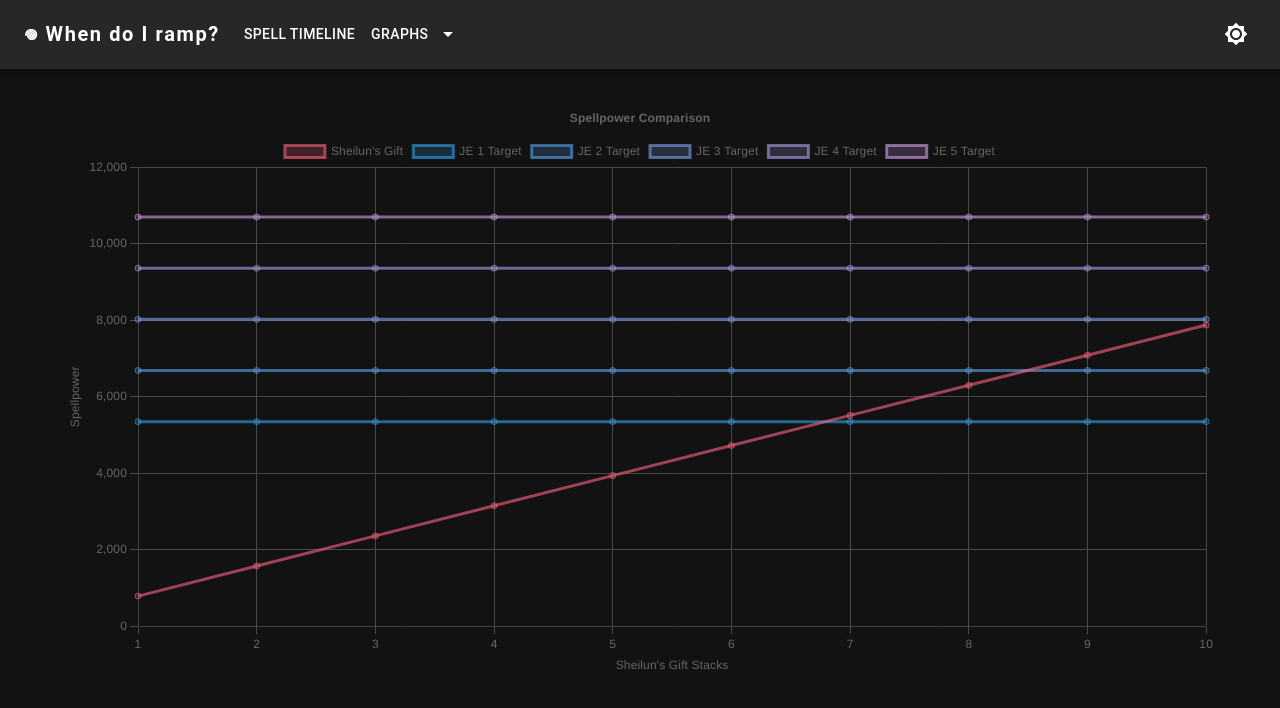
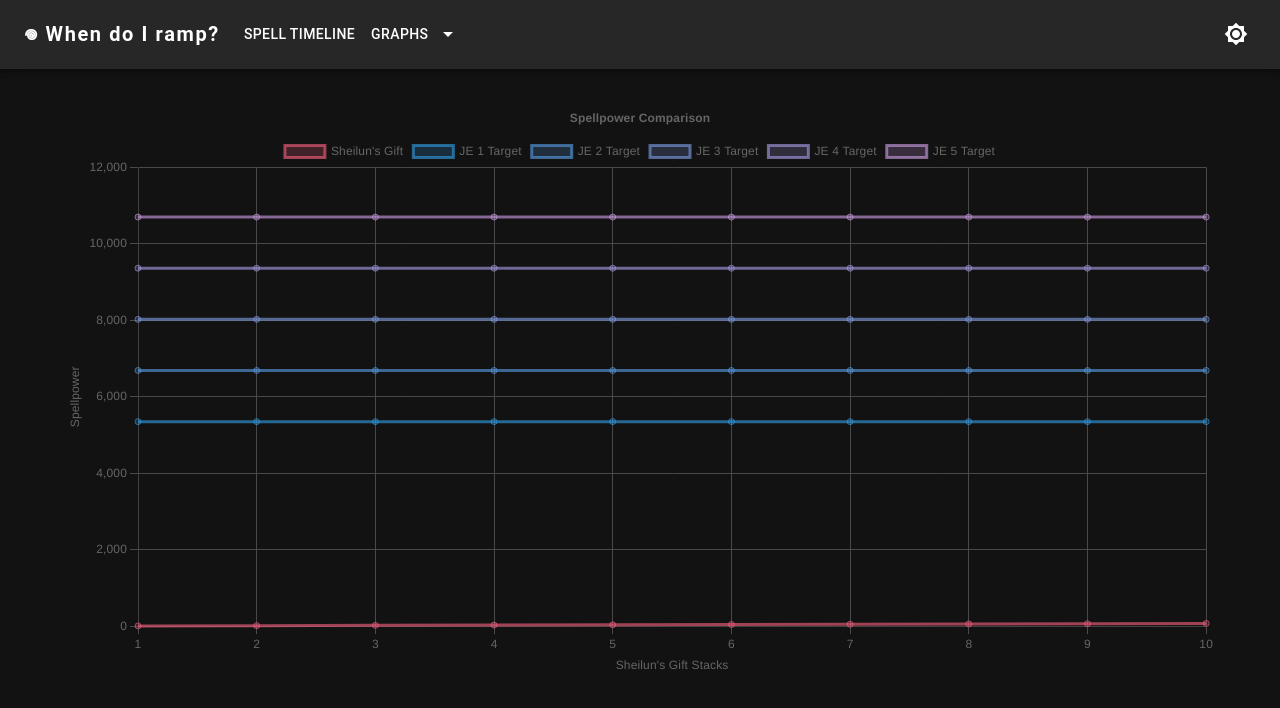
Before and after one commit to lolswirl/wait-im-ramping, a React (Create React App) app: page /graphs/jade-empowerment-sheiluns in a window 1280 px wide. Shown: the top 708 px of the page. Built offline with nearby package versions, Linux system fonts and the light colour scheme.

Commit message:
refactor spellpower calcs

```diff
--- a/src/pages/graphs/SheilunVSJadeEmpowerment.tsx
+++ b/src/pages/graphs/SheilunVSJadeEmpowerment.tsx
@@ -9,9 +9,17 @@ ChartJS.register(CategoryScale, LinearScale, PointElement, LineElement, Title, T
 const SheilunVSJadeEmpowerment: React.FC = () => {
   const theme = useTheme();
 
-  const sheilunSpellpowerPerStack = 787.63;
+  // TODO: make base player with these values
+  const intellect = 17648;
 
-  const jeSpellpowerCalc = (value: number) => 109.197 * (value / 100) * 2.45;
+  const sheilunHealingPerStack = 25750;
+  const sheilunTargetsHit = 5;
+  const sheilunSpellpowerPerStack = (sheilunHealingPerStack / intellect) * 5;
+
+  const cjlDamage = 19271.08
+  const ancientTeachingsTransfer = 2.45;
+
+  const jeSpellpowerCalc = (value: number) => (cjlDamage / intellect) * value * 2.45;
   const jeBaseSpellpower = 2000;
   const jeChainValue = jeBaseSpellpower * 0.25;
   const jeValues = Array.from({ length: 5 }, (_, i) => jeBaseSpellpower + i * jeChainValue);
```
